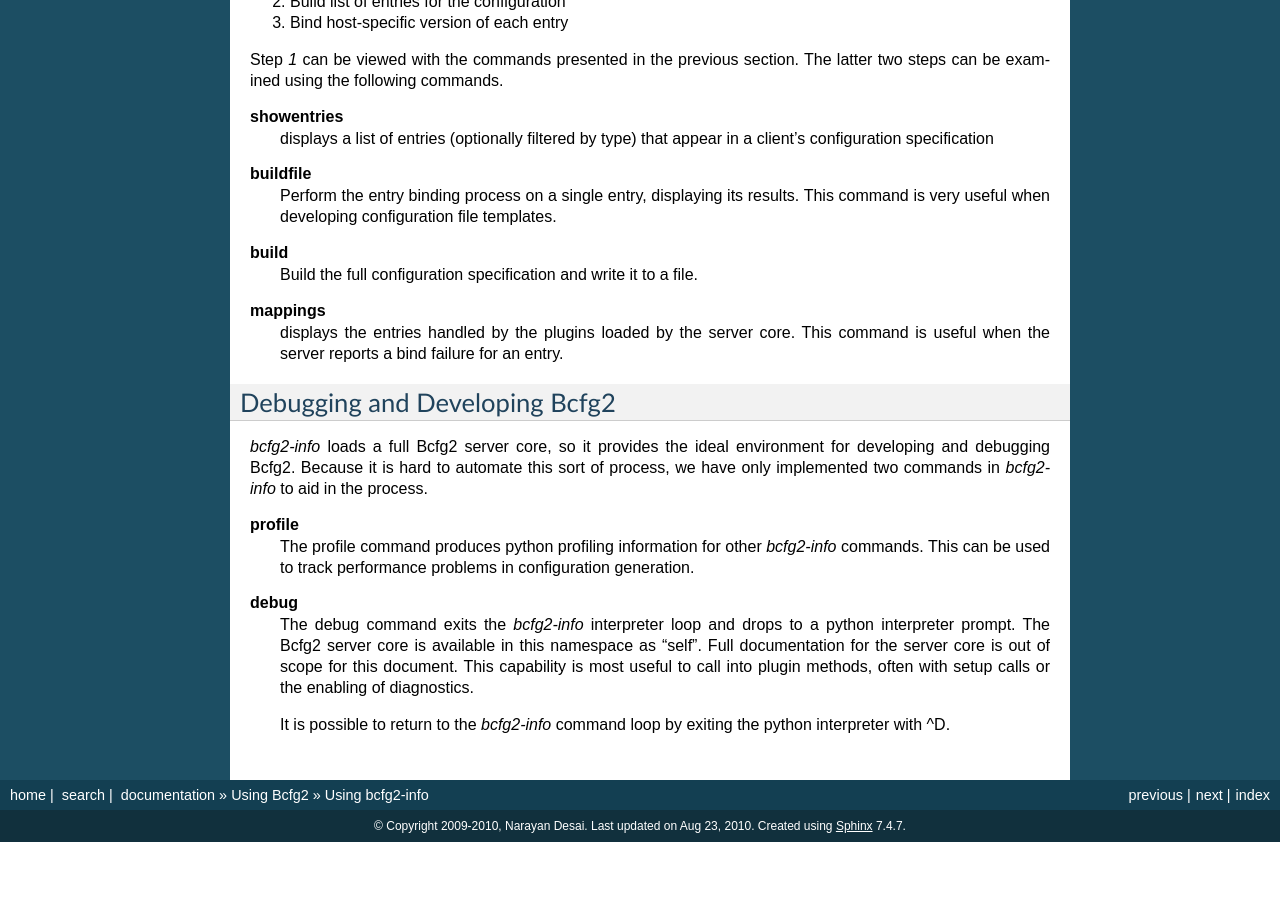
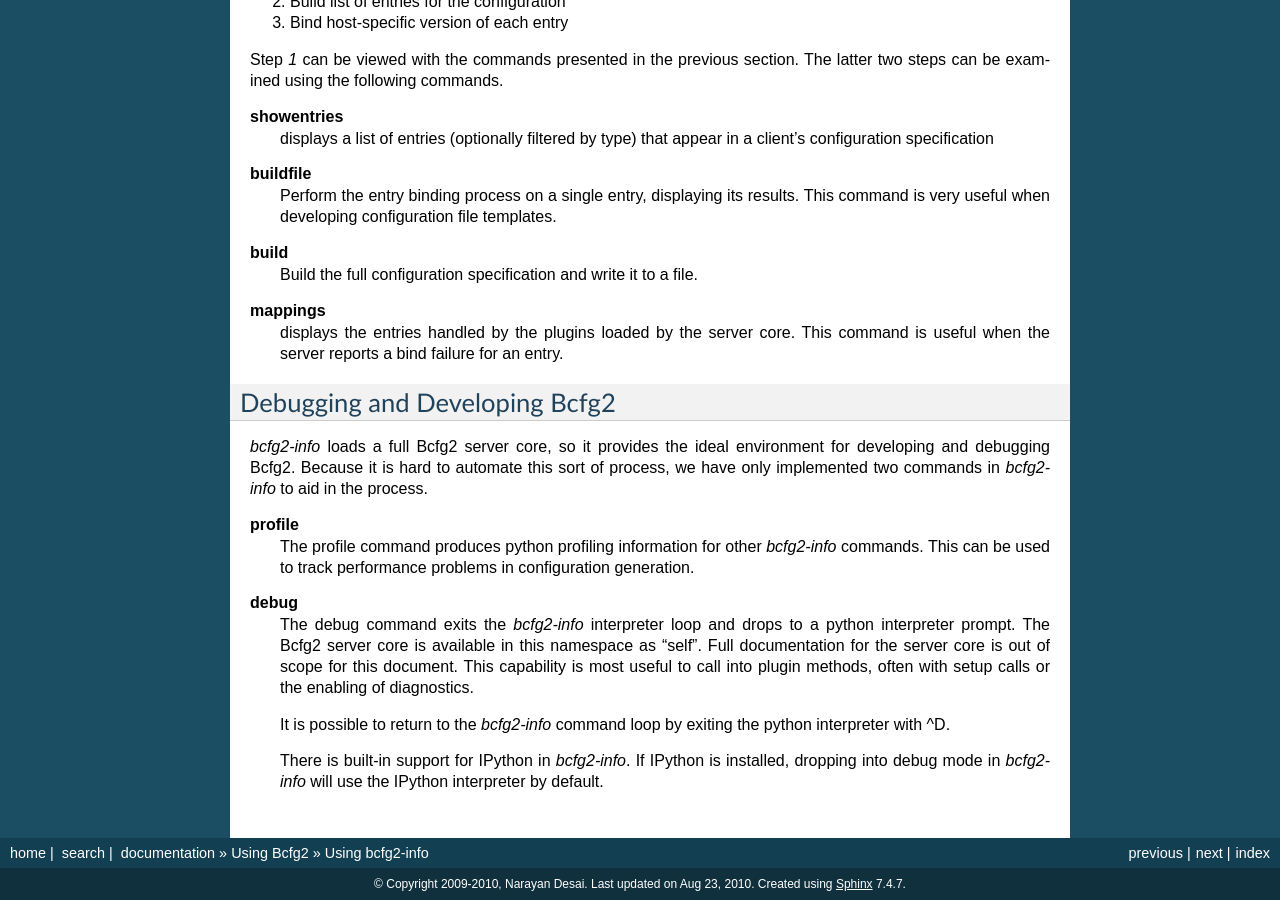
Before and after one commit to Bcfg2/bcfg2, a Sphinx documentation site: the page built from doc/getting_started/using-bcfg2-info.txt, in a window 1280 px wide and 900 px high, scrolled down 1286 px. Built offline with Sphinx 7.4.7, drawn with Linux system fonts in a browser that asks for light colours; before the commit the page ends 2128 px from its top, so only the background shows below that.

Commit message:
bcfg2-info: Add IPython support (Patch from Jeff Strunk) for Ticket #921
Signed-off-by: Sol Jerome <sol.jerome@gmail.com>

git-svn-id: https://svn.mcs.anl.gov/repos/bcfg/trunk/bcfg2@6034 ce84e21b-d406-0410-9b95-82705330c041

```diff
--- a/doc/getting_started/using-bcfg2-info.txt
+++ b/doc/getting_started/using-bcfg2-info.txt
@@ -117,12 +117,16 @@ in *bcfg2-info* to aid in the process.
      performance problems in configuration generation.
 
 **debug**
-     The debug command exits the *bcfg2-info* interpreter loop and
-     drops to a python interpreter prompt. The Bcfg2 server core is
-     available in this namespace as "self". Full documentation for
-     the server core is out of scope for this document. This
-     capability is most useful to call into plugin methods, often with
-     setup calls or the enabling of diagnostics.
+     The debug command exits the *bcfg2-info* interpreter loop and drops
+     to a python interpreter prompt. The Bcfg2 server core is available
+     in this namespace as "self". Full documentation for the server core
+     is out of scope for this document. This capability is most useful
+     to call into plugin methods, often with setup calls or the enabling
+     of diagnostics.
 
      It is possible to return to the *bcfg2-info* command loop by
      exiting the python interpreter with ^D.
+
+     There is built-in support for IPython in *bcfg2-info*. If IPython
+     is installed, dropping into debug mode in *bcfg2-info* will use
+     the IPython interpreter by default.
```
Also changed, not shown: 1 other file.
